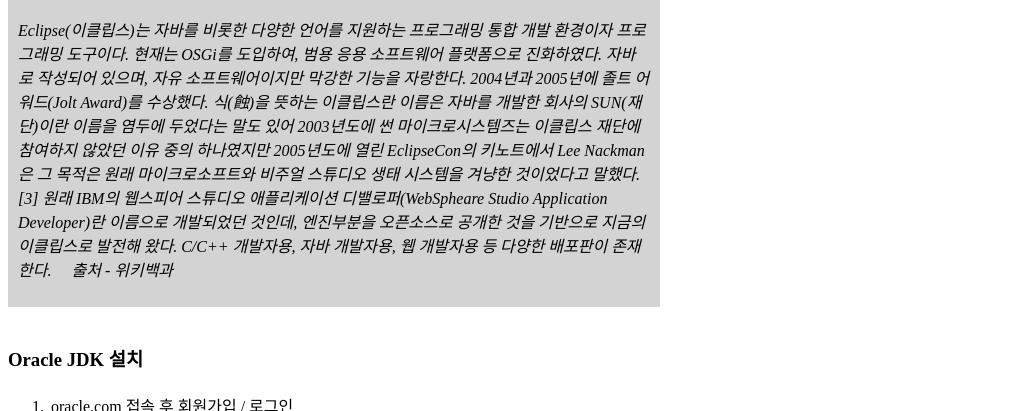
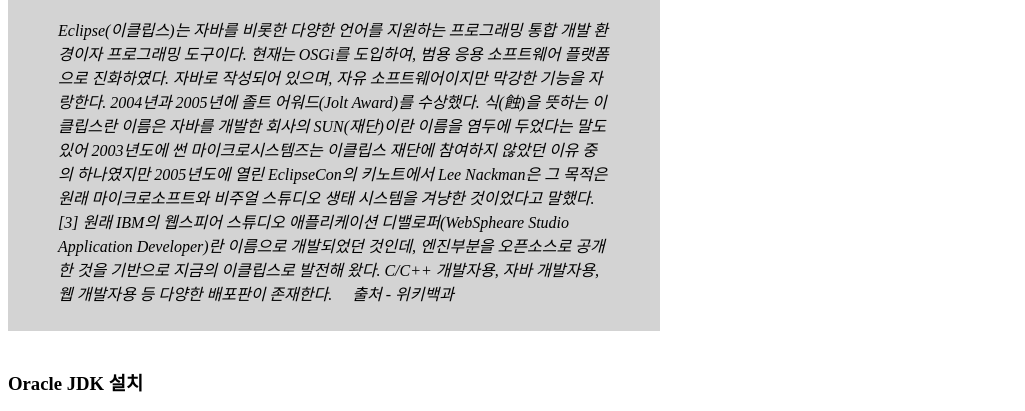
Before and after one commit to ondirtypaper/GDDBM, a plain HTML site: page lecture01.html in a window 1280 px wide. Shown: the part 800-1211 px from the top of the page, without its empty margins (0-1025 px from the left). Drawn offline with Linux system fonts and the light colour scheme.

Commit message:
Update lecture01.html

```diff
--- a/lecture01.html
+++ b/lecture01.html
@@ -60,6 +60,7 @@
       </section>
       <aside>
         <img src="Eclipse-Luna-Logo.svg.png" alt="eclipse_logo">
+        <blockquote cite="https://ko.wikipedia.org/wiki/%EC%9D%B4%ED%81%B4%EB%A6%BD%EC%8A%A4">
         <p>Eclipse(이클립스)는 자바를 비롯한 다양한 언어를 지원하는 프로그래밍 통합 개발 환경이자 프로그래밍 도구이다. 현재는 OSGi를 도입하여, 범용 응용 소프트웨어 플랫폼으로 진화하였다.
           자바로 작성되어 있으며, 자유 소프트웨어이지만 막강한 기능을 자랑한다. 2004년과 2005년에 졸트 어워드(Jolt Award)를 수상했다.
           식(蝕)을 뜻하는 이클립스란 이름은 자바를 개발한 회사의 SUN(재단)이란 이름을 염두에 두었다는 말도 있어 2003년도에 썬 마이크로시스템즈는 이클립스 재단에 참여하지 않았던 이유 중의 하나였지만 2005년도에 열린 EclipseCon의 키노트에서 Lee Nackman은 그 목적은 원래 마이크로소프트와 비주얼 스튜디오 생태 시스템을 겨냥한 것이었다고 말했다.[3]
@@ -67,6 +68,7 @@
           C/C++ 개발자용, 자바 개발자용, 웹 개발자용 등 다양한 배포판이 존재한다.
           &nbsp;&nbsp;&nbsp; 출처 - 위키백과
         </p>
+        </blockquote>
       </aside><br />
       <section id="jdk_install">
         <h3>Oracle JDK 설치</h3>
```
